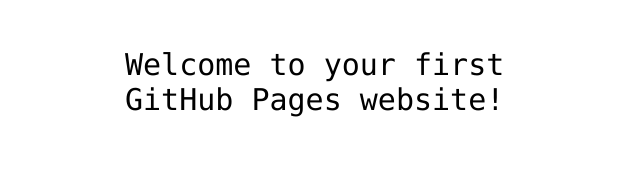
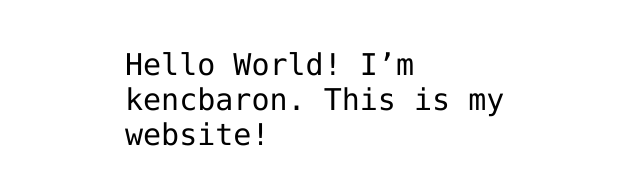
Before and after one commit to kencbaron/hello-world, a plain HTML site: page index.html in a window 1280 px wide. Shown: the part 341-526 px from the top of the page, without its empty margins (315-955 px from the left). Drawn offline with Linux system fonts and the light colour scheme.

Commit message:
Update index.html

```diff
--- a/index.html
+++ b/index.html
@@ -12,7 +12,7 @@
 <img src="https://octodex.github.com/images/daftpunktocat-thomas.gif" id="octocat" alt="octocat-gif" />
 
 <!-- Change this code here by copy and pasting your template on line 15 -->
-<p>Welcome to your first GitHub Pages website!</p>
+<p>Hello World! I’m kencbaron. This is my website!</p>
 
 </body>
 </html>
```
